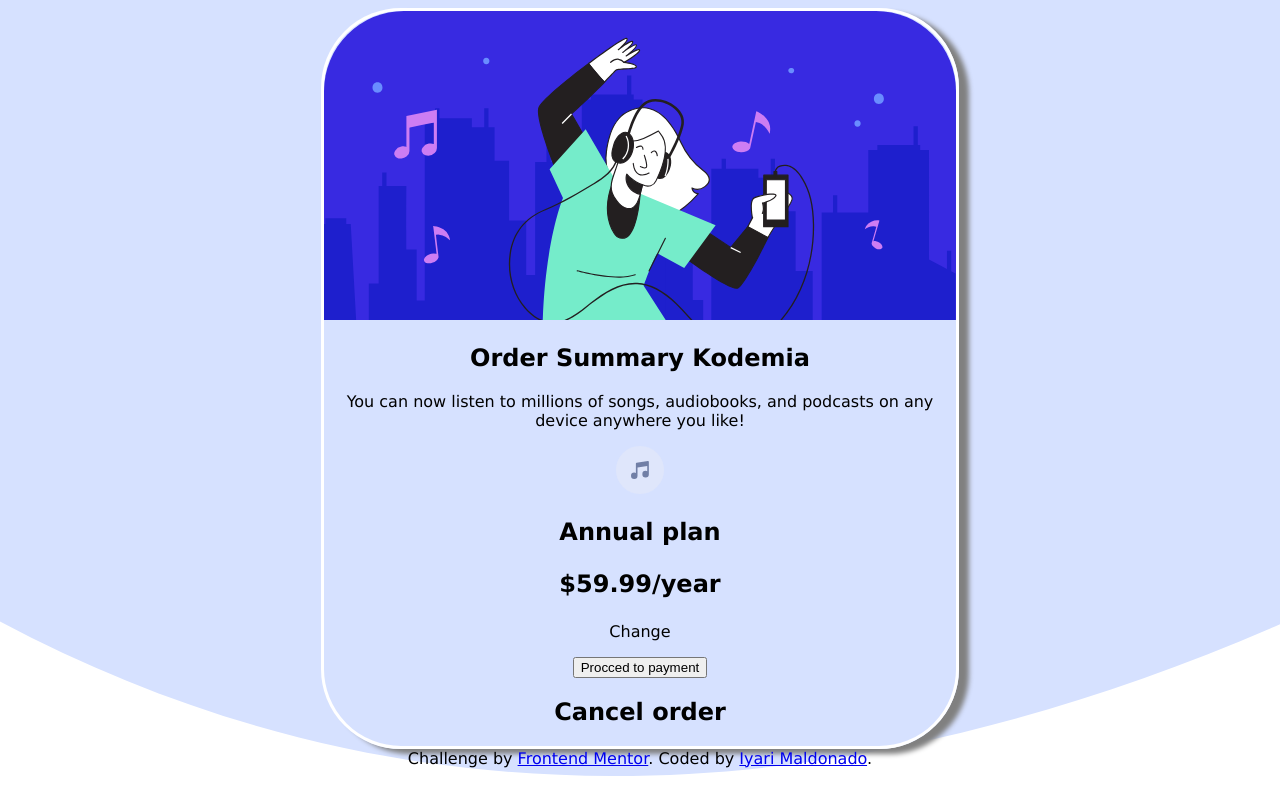
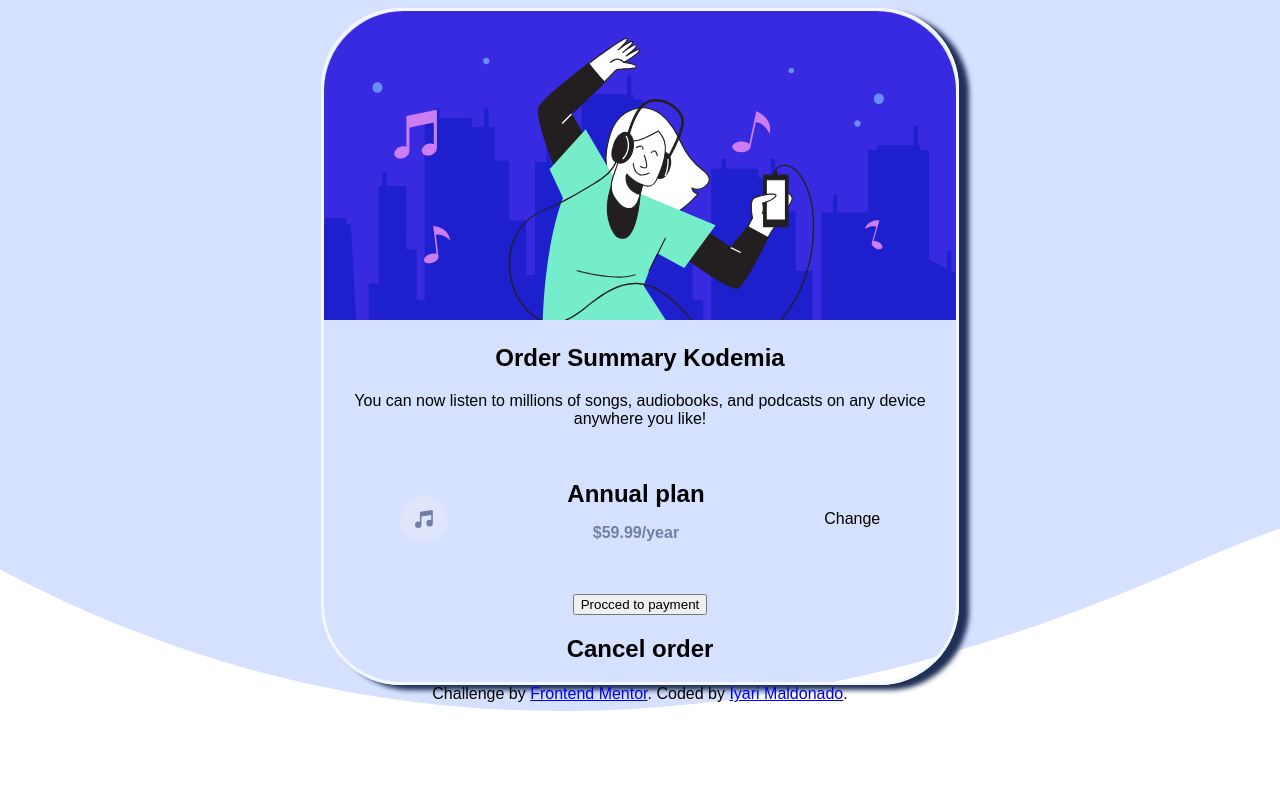
Before and after one commit to MaestroMiyagi/Kodemia-Order-Summary-24JS, a plain HTML site: page index.html in a window 1280 px wide. Drawn offline with Linux system fonts and the light colour scheme.

Commit message:
Update app.css

```diff
--- a/css/app.css
+++ b/css/app.css
@@ -5,18 +5,33 @@
     background-image: url(/images/pattern-background-desktop.svg);
     background-repeat: no-repeat;
     background-size: cover;
-    font-family: 'Lucida Sans', 'Lucida Sans Regular', 'Lucida Grande', 'Lucida Sans Unicode', Geneva, Verdana, sans-serif;
+    font-family: 'Ubuntu', sans-serif;
+    font-weight: 500;
 }
 header img{
     width: 100%;
     height: auto;
     border-radius: 5rem 5rem 0rem 0rem;
 }
+p {
+    font-size: 16px;
+}
 .card-summary {
     margin: auto;
     text-align: center;
-    border: 3px solid #fff;
+    border: 3px solid hsl(225, 100%, 98%);
     border-radius: 5rem;
     width: 50%;
-    box-shadow: 10px 5px 5px #808080;
+    box-shadow: 10px 5px 5px hsl(223, 47%, 23%);
 }
+#cost {
+    color: hsl(224, 23%, 55%);
+}
+#payment {
+    display: flex;
+    justify-content: space-around;
+    align-items: center;
+    padding: 1rem;
+    border-radius: 2rem;
+    background-color: ;
+}
```
